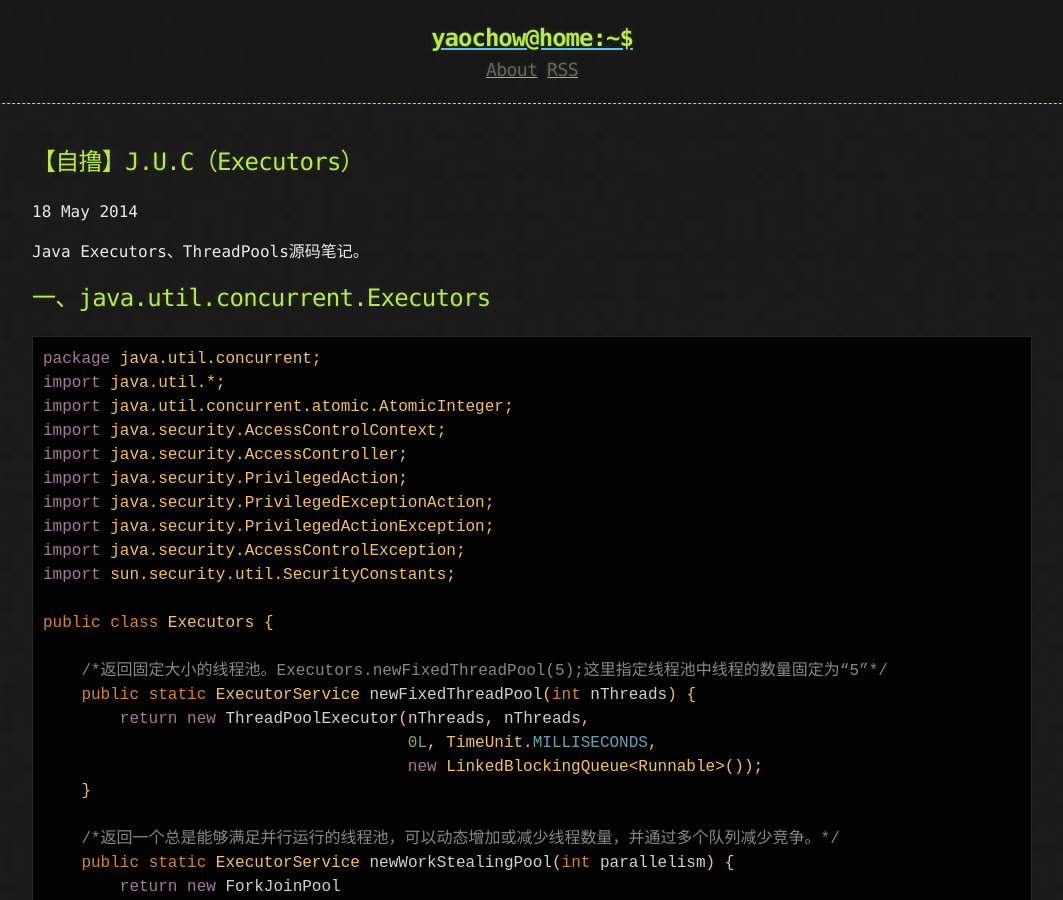
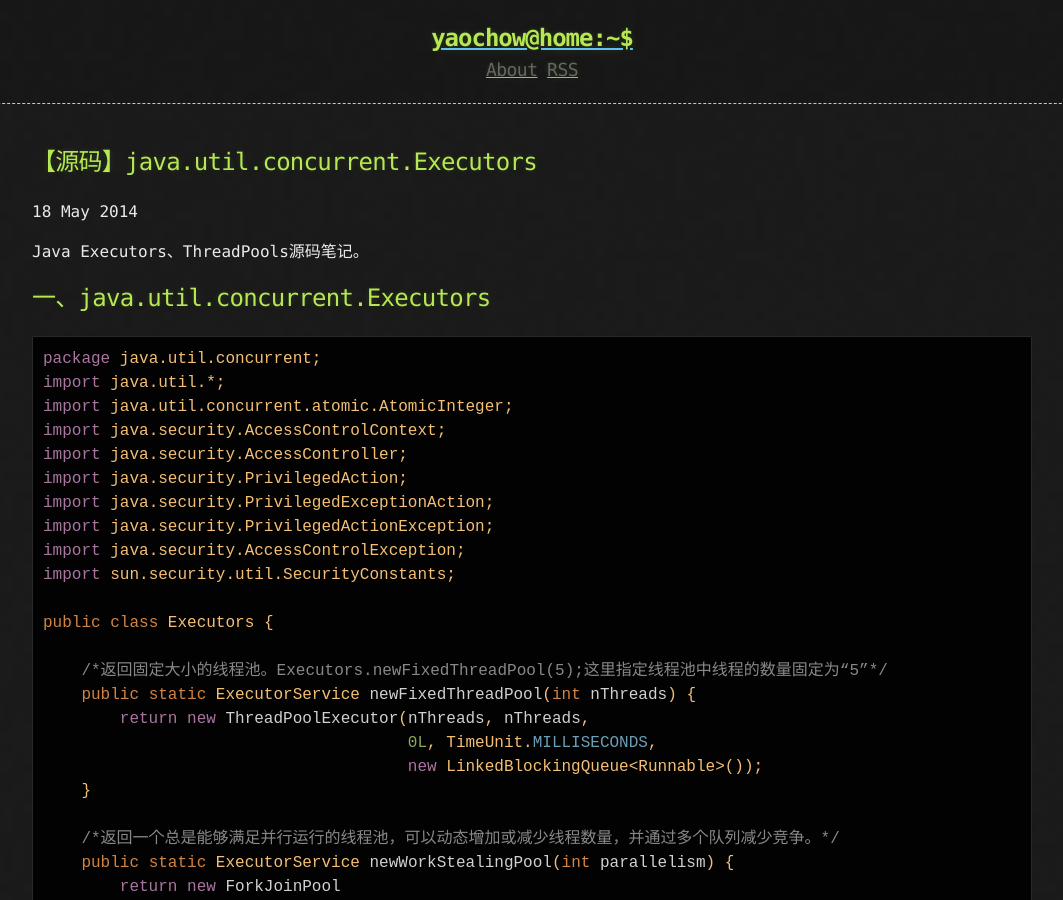
Before and after one commit to yyyyyyyy/yyyyyyyy.github.io, a Jekyll site: the page built from _posts/2014-05-19-【源码】java.util.concurrent.Executors.md, in a window 1280 px wide and 900 px high. Shown: the whole window, without its empty margins (108-1171 px from the left). Built offline with Jekyll 4.4.1, drawn with Linux system fonts in a browser that asks for light colours.

Commit message:
Update and rename 2014-05-19-Java-Thread（四）.md to 2014-05-19-【源码】java.util.concurrent.Executors.md

```diff
--- a/_posts/2014-05-19-Java-Thread（四）.md
+++ b/_posts/2014-05-19-【源码】java.util.concurrent.Executors.md
@@ -1,6 +1,6 @@
 ---
 layout: post
-title:  "【自撸】J.U.C（Executors）"
+title:  "【源码】java.util.concurrent.Executors"
 date:   2014-05-19 00:02:06 +0800
 categories: JUC 线程 Executors ThreadPools
 ---
```
